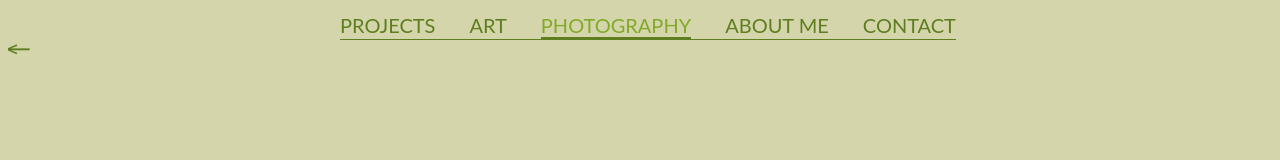
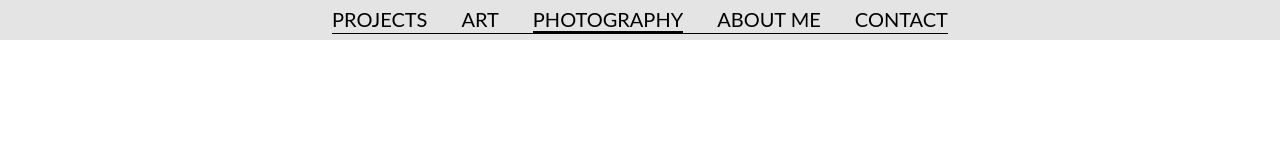
Before and after one commit to angy000/AngelicaIanoviciArchitecture, a plain HTML site: page photography/photography.html in a window 1280 px wide. Drawn offline with Linux system fonts and the light colour scheme.

Commit message:
Update style_photography.css

```diff
--- a/photography/style_photography.css
+++ b/photography/style_photography.css
@@ -1,13 +1,14 @@
 body {
-  background-color: #80800054;
+  background-color: white;
   font-family: Garamond;
   background-size: cover;
+  margin: 0%;
 }
 
 .lien {
   font-size: 20px;
   font-family: Lato;
-  color: #5e7e1f;
+  color: black;
   cursor: pointer;
   text-transform: unset;
   text-decoration: none;
@@ -17,48 +18,60 @@
 .current-lien {
   font-size: 20px;
   font-family: Lato;
-  color: #81aa29;
+  color: black;
   cursor: default;
   text-transform: unset;
   text-decoration: none;
   word-spacing: normal;
-  border-bottom: 3px solid #5e7e1f;
+  border-bottom: 3px solid black;
 }
 
 .lien:hover {
-  color: #81aa29;
+  color: black;
 }
 
 .buttons {
   padding: auto;
   text-align: center;
   word-spacing: 30px;
-  border-bottom: 1px solid #5e7e1f;
+  border-bottom: 1px solid black;
 }
 
 .navbar {
-   position: fixed;
+  position: fixed;
+  display: flex;
+  justify-content: center;
+  align-items: center;
+  flex-direction: row;
+  flex-wrap: wrap;
+  width: 100%;
+  height: 5%;
+  background-color: rgb(228, 228, 228);
+  z-index: 1;
+}
+
+.colums-images{
    display: flex;
+   flex-direction: column;
    justify-content: center;
    align-items: center;
-   flex-direction: row;
-   flex-wrap: wrap;
-   width: 100%;
-   height: 36px;
-   z-index: 1;
+   padding-top: 6%;
 }
 
-.home{
-   padding-top: 28px;
+.row-images {
+   display: flex;
+   flex-direction: column;
+   justify-content: center;
+   align-items: center;
 }
 
-.home-button{
-   font-size: 30px;
-   color: #5e7e1f;
-   text-transform: unset;
-   text-decoration: none;
+.photo {
+   width: 770px;
+   margin-right: 10px;
+   margin-top: 60px;
 }
 
-.home-button:hover{
-   color: #81aa29;
+.photo:hover {
+   transition: 0.1s;
+   transform: scale(1.01);
 }
```
